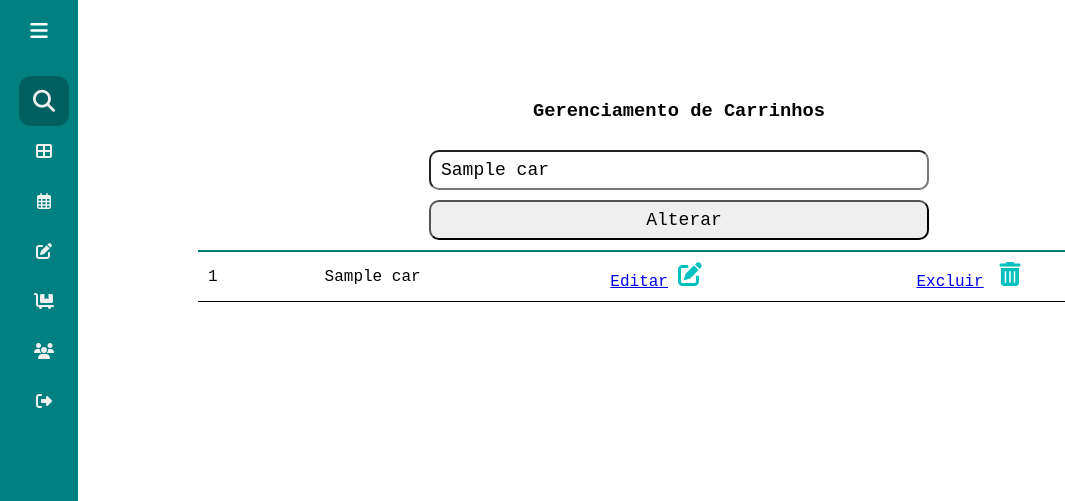
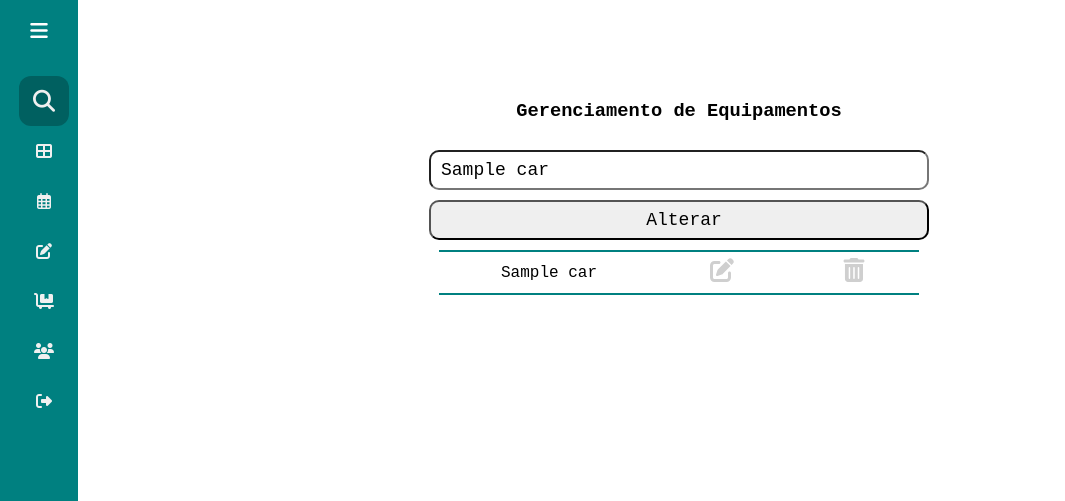
Before and after one commit to JoseWRPereira/integrador, a Flask app: page /cars_manager in a window 1280 px wide. Shown: the top 501 px of the page, without its empty margins (0-1065 px from the left). Run offline with Flask 2, Linux system fonts and the light colour scheme; the visitor is signed in with stand-in values (Sample User, id 1); a database or web service that is not in the repository returns one stand-in record (values such as "Sample title"); some libraries are stand-ins or nearby versions.

Commit message:
Icones com exclusão e edição funcionando. Exceto edição de equipamentos.

```diff
--- a/app/static/css/manager.css
+++ b/app/static/css/manager.css
@@ -1,4 +1,27 @@
 @import "/static/css/style.css";
+
+.home_content .manager_form_equip table
+{
+    position: absolute;
+    height: 100%;
+    width: 40%;
+    left: 10px;
+    right: 10px;
+	border-collapse: collapse;
+	margin: auto;
+	border-top: 2px solid var(--cor3);
+	border-bottom: 2px solid var(--cor3);
+}
+
+
+
+
+
+
+
+
+
+
 
 .home_content .manager_form table
 {
@@ -10,23 +33,34 @@
 	border-collapse: collapse;
 	margin: auto;
 	border-top: 2px solid var(--cor3);
-	border-bottom: 2px solid var(--cor0);
+	border-bottom: 2px solid var(--cor3);
 }
 
+.home_content .manager_form_equip table tr,
 .home_content .manager_form table tr
 {
-    border-bottom: 1px solid var(--cor10);
+    border-bottom: 1px solid var(--cor21);
 }
 
+.home_content .manager_form_equip table tr:hover,
 .home_content .manager_form table tr:hover
 {
     background-color: var(--cor15);
 }
 
+.home_content .manager_form_equip table tr td
+{
+    padding-top: 6px;
+    padding-bottom: 6px;
+}
+
 .home_content .manager_form table tr td
 {
-    padding-top: 10px;
-    padding-bottom: 10px;
+    padding-top: 6px;
+    padding-bottom: 6px;
+    text-align: left;
+    text-indent: 20px;
+
 }
 
 
@@ -68,23 +102,25 @@ input:checked[type="checkbox"]:before
 
 
 .svgedituser{
+    margin-left: 15px;
+    margin-right: 15px;
     height: 24px;
     width: 24px;
-    fill: var(--cor31);
+    fill: var(--cor21);
 }
 .svgedituser:hover{
     translate: 3px;
-    fill: var(--cor43);
+    fill: var(--cor3);
 }
 
 .svgdeleteuser{
-    margin-left: 5px;
+    margin-left: 20px;
     margin-right: 15px;
     height: 24px;
     width: 24px;
-    fill: var(--cor31);
+    fill: var(--cor21);
 }
 .svgdeleteuser:hover{
     translate: 3px;
-    fill: var(--cor43);
+    fill: var(--cor3);
 }
--- a/app/templates/base.html
+++ b/app/templates/base.html
@@ -58,9 +58,9 @@
                 <li>
                     <a href="/cars_manager">
                         <i class="fa-solid fa-cart-flatbed"></i>
-                        <span class="links_name">Ger.Carrinhos</span>
+                        <span class="links_name">Ger.Equipamentos</span>
                     </a>
-                    <span class="tooltip">Ger.Carrinhos</span>
+                    <span class="tooltip">Ger.Equip.</span>
                 </li>
                 {% endif %}
                 {% if 'username' in session: %}
--- a/app/templates/cars_manager.html
+++ b/app/templates/cars_manager.html
@@ -1,11 +1,11 @@
 {% extends 'base.html' %}
 
-{% block title %} Gerenciamento de Carrinhos {% endblock %}
+{% block title %} Gerenciamento de Equipamentos {% endblock %}
 
 {% block content %}
 
-<form class="manager_form" action="" method="POST">
-    <h3>Gerenciamento de Carrinhos</h3>
+<form class="manager_form_equip" action="" method="POST">
+    <h3>Gerenciamento de Equipamentos</h3>
     <br>
     {% with messages = get_flashed_messages() %}
         {% if messages %}
@@ -17,7 +17,7 @@
 
 
     {{ form_car.csrf_token }}
-    {{ form_car.name( placeholder="Nome do carrinho", maxlength="20" ) }}
+    {{ form_car.name( placeholder="Nome do equipamento", maxlength="20" ) }}
 
     {% if 'car_edit_id' in session: %}
     <input type="submit" value="Alterar" name="carAlterar_btn">
@@ -30,19 +30,18 @@
     <table>
         {% for registro in cars %}
         <tr>
-            {% for campo in registro %}
-            <td> {{ campo }} </td>
-            {% endfor %}
+            <!-- <td> {{ registro[0] }} </td> ID -->
+            <td> {{ registro[1] }} </td> <!-- Nome -->
             <td>
                 <td>
-                    <a href="/edit_car/{{registro[0]}}">Editar</a>
-                    <svg class="svgedituser" xmlns="http://www.w3.org/2000/svg" viewBox="0 0 512 512"><!-- Font Awesome Pro 6.1.1 by @fontawesome - https://fontawesome.com License - https://fontawesome.com/license (Commercial License) Copyright 2022 Fonticons, Inc.--><path d="M490.3 40.4C512.2 62.27 512.2 97.73 490.3 119.6L460.3 149.7L362.3 51.72L392.4 21.66C414.3-.2135 449.7-.2135 471.6 21.66L490.3 40.4zM172.4 241.7L339.7 74.34L437.7 172.3L270.3 339.6C264.2 345.8 256.7 350.4 248.4 353.2L159.6 382.8C150.1 385.6 141.5 383.4 135 376.1C128.6 370.5 126.4 361 129.2 352.4L158.8 263.6C161.6 255.3 166.2 247.8 172.4 241.7V241.7zM192 63.1C209.7 63.1 224 78.33 224 95.1C224 113.7 209.7 127.1 192 127.1H96C78.33 127.1 64 142.3 64 159.1V416C64 433.7 78.33 448 96 448H352C369.7 448 384 433.7 384 416V319.1C384 302.3 398.3 287.1 416 287.1C433.7 287.1 448 302.3 448 319.1V416C448 469 405 512 352 512H96C42.98 512 0 469 0 416V159.1C0 106.1 42.98 63.1 96 63.1H192z"/></svg>
+                    <!-- <a href="/edit_car/{{registro[0]}}">Editar</a> -->
+                    <svg class="svgedituser" xmlns="http://www.w3.org/2000/svg" viewBox="0 0 512 512"><!-- Font Awesome Pro 6.1.1 by @fontawesome - https://fontawesome.com License - https://fontawesome.com/license (Commercial License) Copyright 2022 Fonticons, Inc.--><path d="M490.3 40.4C512.2 62.27 512.2 97.73 490.3 119.6L460.3 149.7L362.3 51.72L392.4 21.66C414.3-.2135 449.7-.2135 471.6 21.66L490.3 40.4zM172.4 241.7L339.7 74.34L437.7 172.3L270.3 339.6C264.2 345.8 256.7 350.4 248.4 353.2L159.6 382.8C150.1 385.6 141.5 383.4 135 376.1C128.6 370.5 126.4 361 129.2 352.4L158.8 263.6C161.6 255.3 166.2 247.8 172.4 241.7V241.7zM192 63.1C209.7 63.1 224 78.33 224 95.1C224 113.7 209.7 127.1 192 127.1H96C78.33 127.1 64 142.3 64 159.1V416C64 433.7 78.33 448 96 448H352C369.7 448 384 433.7 384 416V319.1C384 302.3 398.3 287.1 416 287.1C433.7 287.1 448 302.3 448 319.1V416C448 469 405 512 352 512H96C42.98 512 0 469 0 416V159.1C0 106.1 42.98 63.1 96 63.1H192z" onclick='window.location.href="/edit_car/{{registro[0]}}";'  /></svg>
             </td>
             </td>
             <td>
                 <td>
-                    <a href="/delete_car/{{registro[0]}}">Excluir</a>
-                    <svg class="svgdeleteuser" xmlns="http://www.w3.org/2000/svg" viewBox="0 0 448 512"><!--! Font Awesome Pro 6.1.1 by @fontawesome - https://fontawesome.com License - https://fontawesome.com/license (Commercial License) Copyright 2022 Fonticons, Inc.--><path d="M135.2 17.69C140.6 6.848 151.7 0 163.8 0H284.2C296.3 0 307.4 6.848 312.8 17.69L320 32H416C433.7 32 448 46.33 448 64C448 81.67 433.7 96 416 96H32C14.33 96 0 81.67 0 64C0 46.33 14.33 32 32 32H128L135.2 17.69zM31.1 128H416V448C416 483.3 387.3 512 352 512H95.1C60.65 512 31.1 483.3 31.1 448V128zM111.1 208V432C111.1 440.8 119.2 448 127.1 448C136.8 448 143.1 440.8 143.1 432V208C143.1 199.2 136.8 192 127.1 192C119.2 192 111.1 199.2 111.1 208zM207.1 208V432C207.1 440.8 215.2 448 223.1 448C232.8 448 240 440.8 240 432V208C240 199.2 232.8 192 223.1 192C215.2 192 207.1 199.2 207.1 208zM304 208V432C304 440.8 311.2 448 320 448C328.8 448 336 440.8 336 432V208C336 199.2 328.8 192 320 192C311.2 192 304 199.2 304 208z"/></svg>
+                    <!-- <a href="/delete_car/{{registro[0]}}">Excluir</a> -->
+                    <svg class="svgdeleteuser" xmlns="http://www.w3.org/2000/svg" viewBox="0 0 448 512"><!--! Font Awesome Pro 6.1.1 by @fontawesome - https://fontawesome.com License - https://fontawesome.com/license (Commercial License) Copyright 2022 Fonticons, Inc.--><path d="M135.2 17.69C140.6 6.848 151.7 0 163.8 0H284.2C296.3 0 307.4 6.848 312.8 17.69L320 32H416C433.7 32 448 46.33 448 64C448 81.67 433.7 96 416 96H32C14.33 96 0 81.67 0 64C0 46.33 14.33 32 32 32H128L135.2 17.69zM31.1 128H416V448C416 483.3 387.3 512 352 512H95.1C60.65 512 31.1 483.3 31.1 448V128zM111.1 208V432C111.1 440.8 119.2 448 127.1 448C136.8 448 143.1 440.8 143.1 432V208C143.1 199.2 136.8 192 127.1 192C119.2 192 111.1 199.2 111.1 208zM207.1 208V432C207.1 440.8 215.2 448 223.1 448C232.8 448 240 440.8 240 432V208C240 199.2 232.8 192 223.1 192C215.2 192 207.1 199.2 207.1 208zM304 208V432C304 440.8 311.2 448 320 448C328.8 448 336 440.8 336 432V208C336 199.2 328.8 192 320 192C311.2 192 304 199.2 304 208z" onclick='if(window.confirm("Exluir item {{registro[1]}} ?")){window.location.href="/delete_car/{{registro[0]}}";}' /></svg>
                 </td>
             </td>
         </tr>
```
Also changed, not shown: app/templates/users_manager.html (+15 -12 lines).
